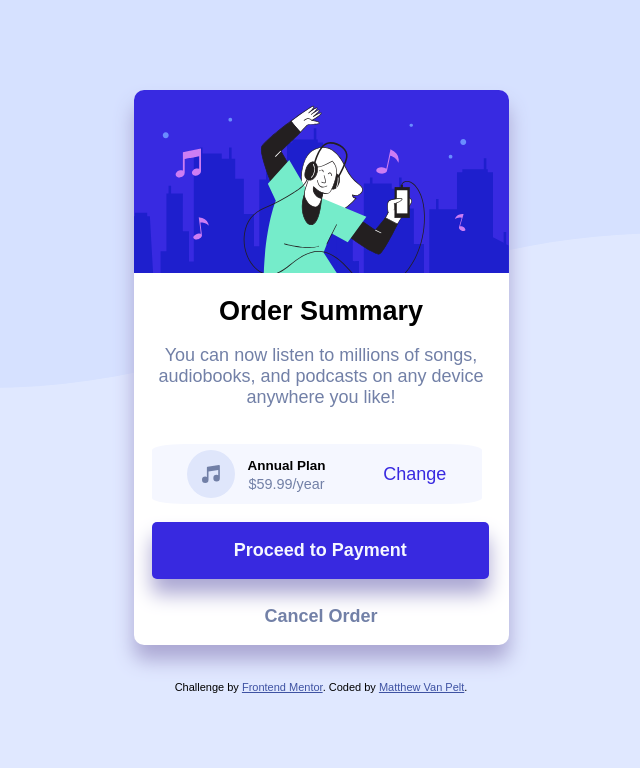
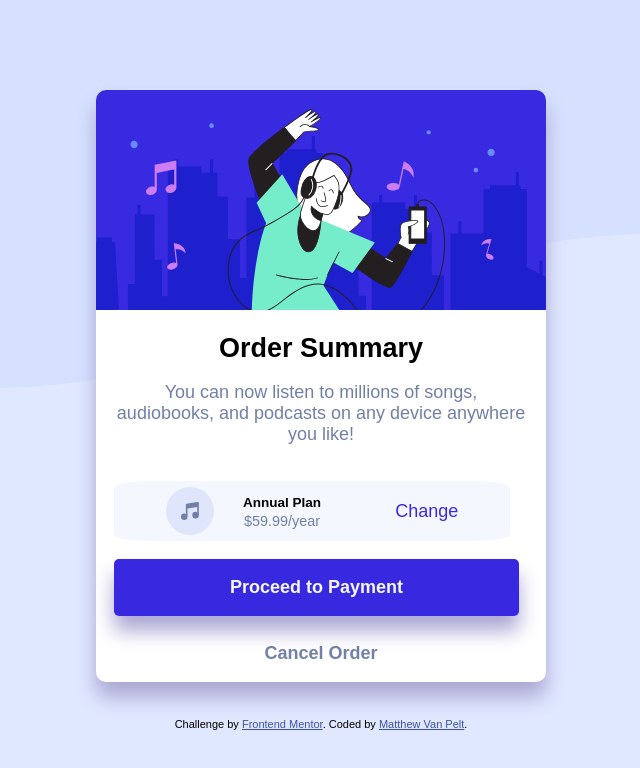
Before and after one commit to Mattvp21/order-summary-component-main, a plain HTML site: page index.html in a window 1280 px wide. Shown: the whole page, without its empty margins (319-959 px from the left). Drawn offline with Linux system fonts and the light colour scheme.

Commit message:
Enlarged the card to fix alignment issues

```diff
--- a/styles.css
+++ b/styles.css
@@ -155,7 +155,7 @@ body {
         background-repeat: no-repeat;
     }
     .card {
-        width: 375px;
+        width: 450px;
         margin: 0 auto 1rem;
 
     }
```
